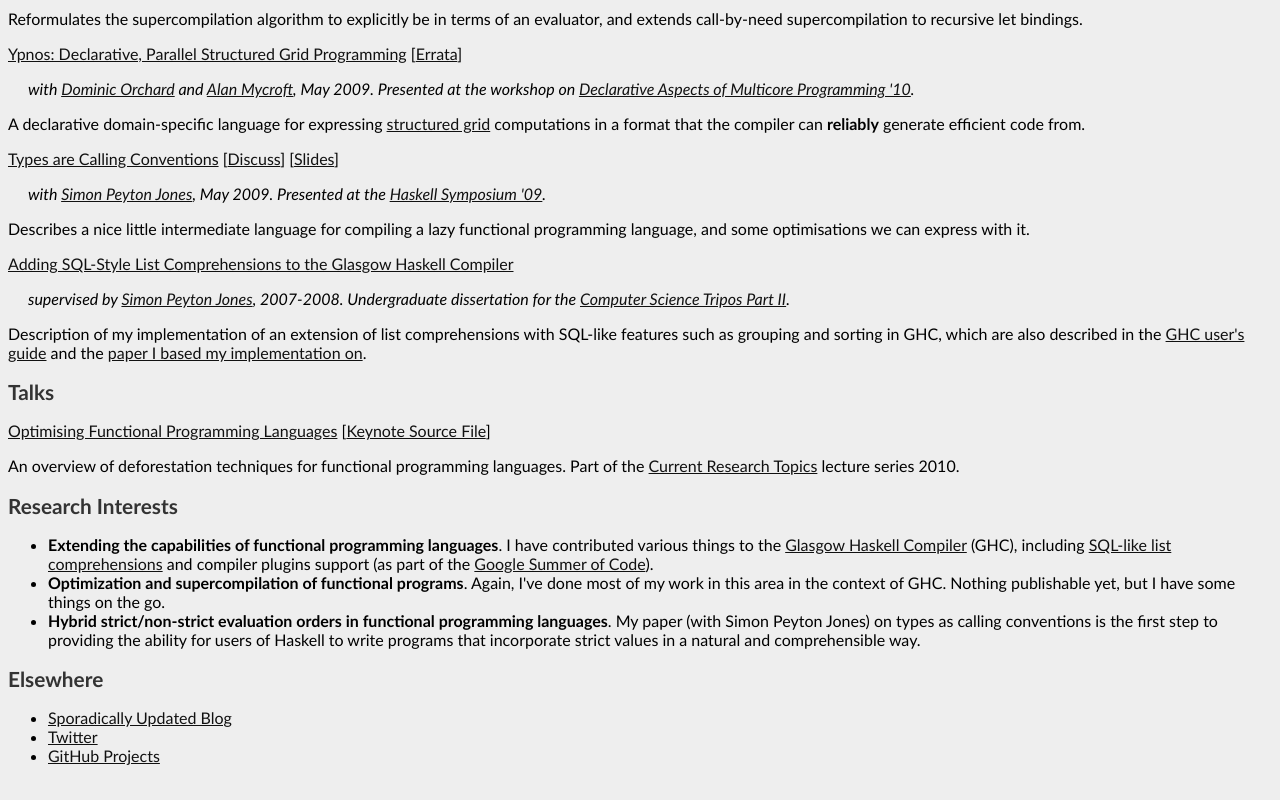
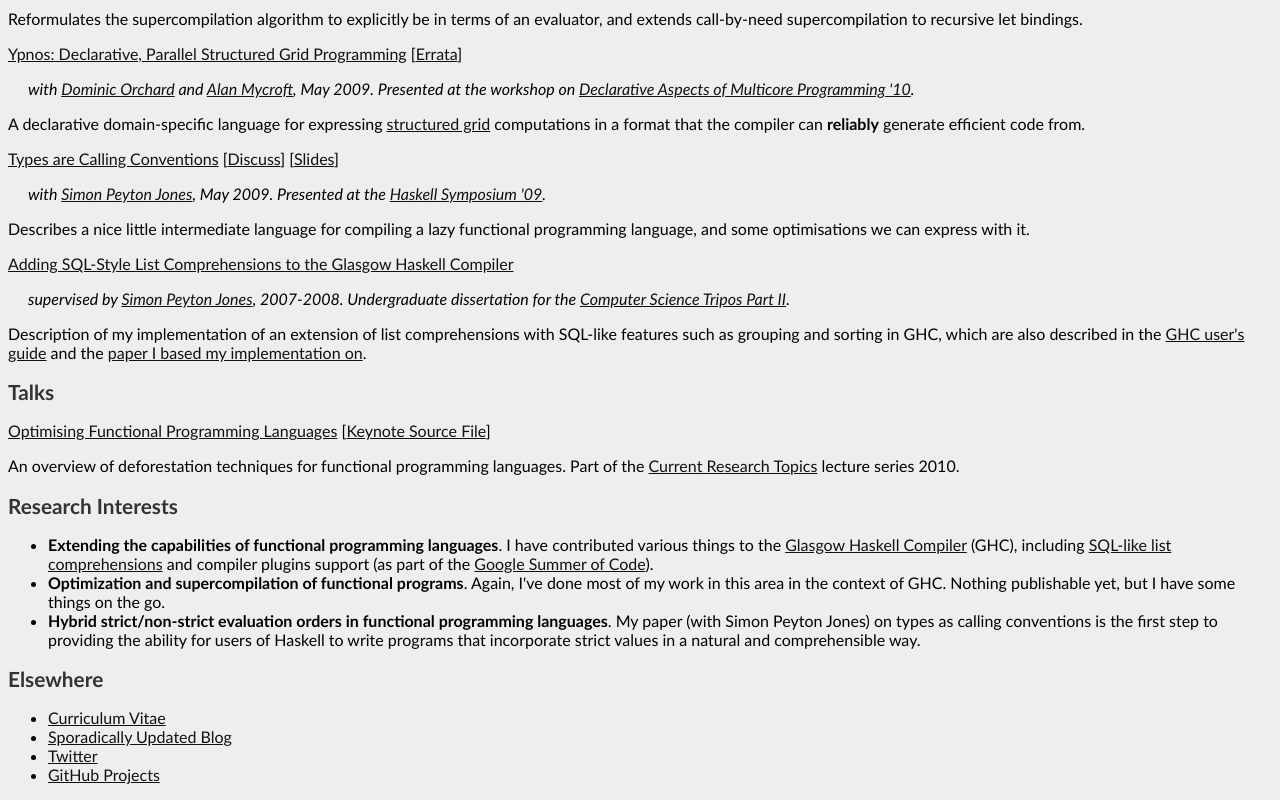
Before and after one commit to batterseapower/cl-website, a plain HTML site: page index.html in a window 1280 px wide. Shown: the part 623-1423 px from the top of the page. Drawn offline with Linux system fonts and the light colour scheme.

Commit message:
Update CV

```diff
--- a/index.html
+++ b/index.html
@@ -112,7 +112,7 @@ pageTracker._trackPageview();
 
 <h2>Elsewhere</h2>
 <ul>
-  <!--<li><a href="files/max-bolingbroke-cv.doc">Curriculum Vitae</a></li>-->
+  <li><a href="files/max-bolingbroke-cv.pdf">Curriculum Vitae</a></li>
   <li><a href="http://blog.omega-prime.co.uk">Sporadically Updated Blog</a></li>
   <li><a href="http://www.twitter.com/mbolingbroke">Twitter</a></li>
   <li><a href="http://www.github.com/batterseapower">GitHub Projects</a></li>
```
Also changed, not shown: 1 other file.
